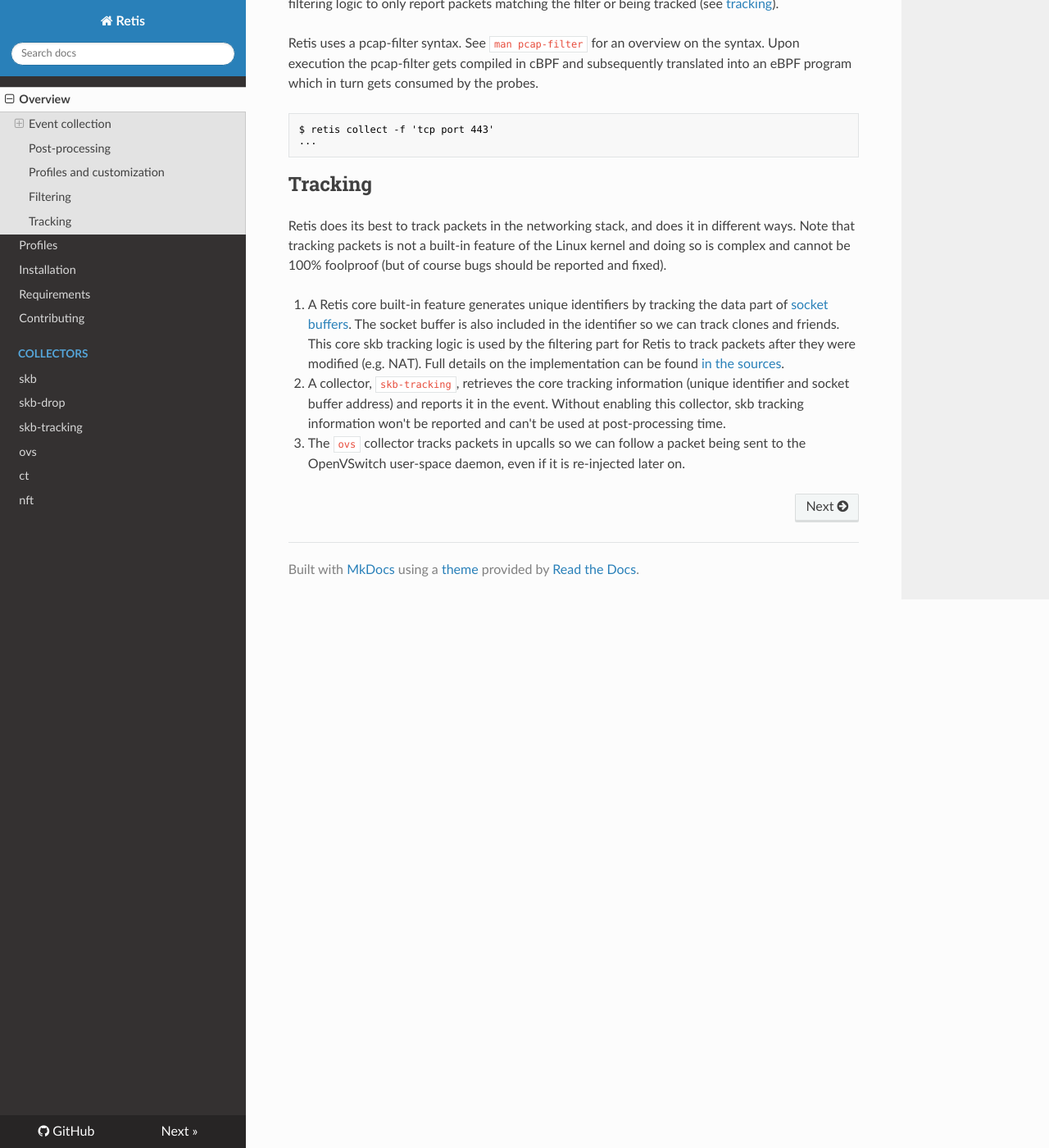
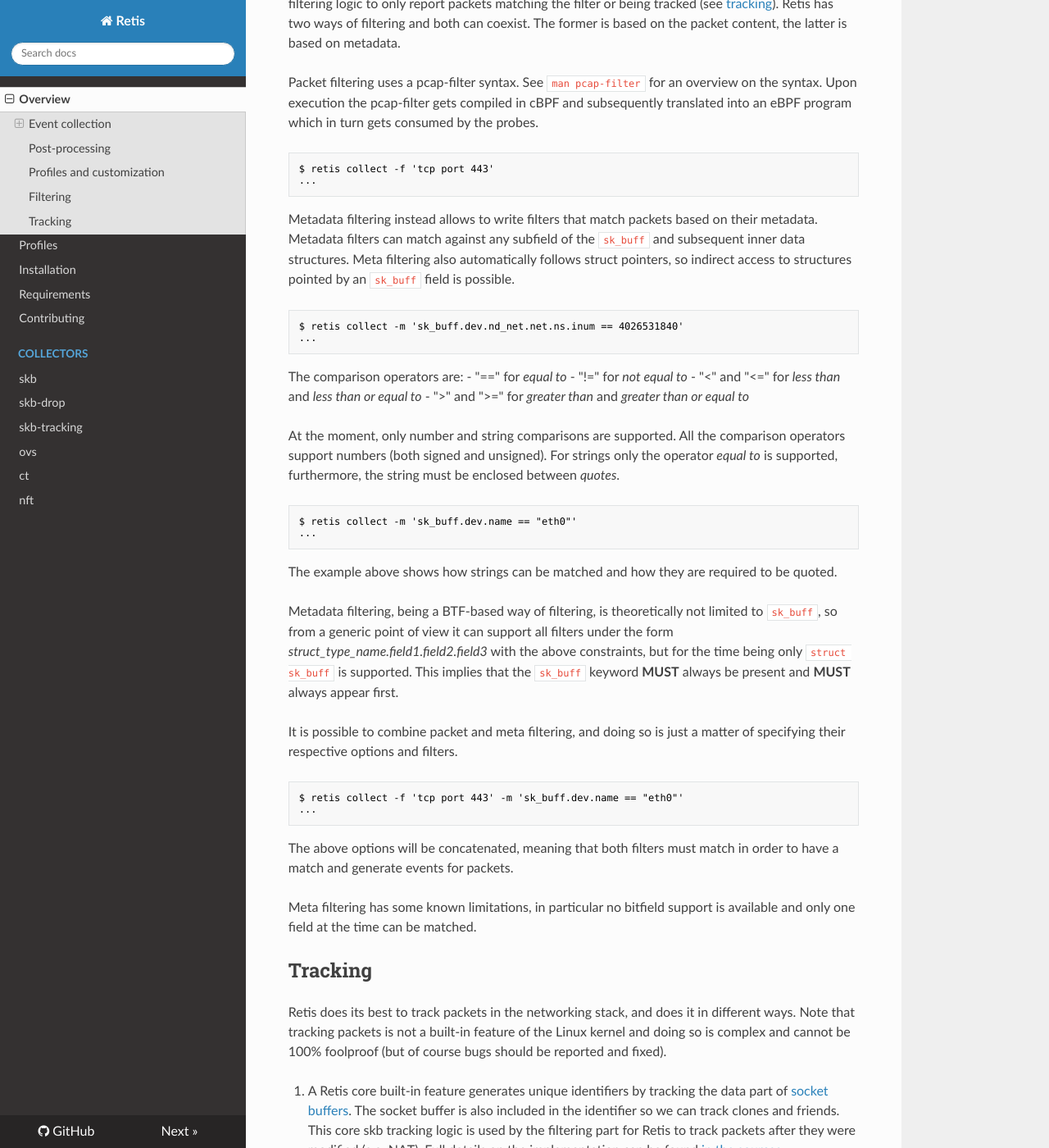
Before and after one commit to retis-org/retis, an MkDocs documentation site: the page built from docs/README.md, in a window 1280 px wide and 1400 px high, scrolled down 2916 px. Shown: the whole window at 82% size. Built offline with MkDocs 1.6.1, drawn with Linux system fonts in a browser that asks for light colours; nearby versions of some CDN libraries.

Commit message:
meta filter: add documentation.
Signed-off-by: Paolo Valerio <pvalerio@redhat.com>

````diff
--- a/docs/README.md
+++ b/docs/README.md
@@ -148,15 +148,71 @@
 Tracing packets can generate a lot of events, some of which are not interesting.
 Retis implements a filtering logic to only report packets matching the filter or
 being tracked (see [tracking](#tracking)).
+Retis has two ways of filtering and both can coexist. The former is based
+on the packet content, the latter is based on metadata.
 
-Retis uses a pcap-filter syntax. See `man pcap-filter` for an overview on the
-syntax. Upon execution the pcap-filter gets compiled in cBPF and subsequently
-translated into an eBPF program which in turn gets consumed by the probes.
+Packet filtering uses a pcap-filter syntax. See `man pcap-filter` for an
+overview on the syntax. Upon execution the pcap-filter gets compiled in cBPF
+and subsequently translated into an eBPF program which in turn gets consumed by
+the probes.
 
 ```none
 $ retis collect -f 'tcp port 443'
 ...
 ```
+
+Metadata filtering instead allows to write filters that match packets based
+on their metadata.
+Metadata filters can match against any subfield of the `sk_buff` and subsequent
+inner data structures.
+Meta filtering also automatically follows struct pointers, so indirect access to
+structures pointed by an `sk_buff` field is possible.
+
+```none
+$ retis collect -m 'sk_buff.dev.nd_net.net.ns.inum == 4026531840'
+...
+```
+
+The comparison operators are:
+- "==" for *equal to*
+- "!=" for *not equal to*
+- "<" and "<=" for *less than* and *less than or equal to*
+- ">" and ">=" for *greater than* and *greater than or equal to*
+
+At the moment, only number and string comparisons are supported.
+All the comparison operators support numbers (both signed and unsigned).
+For strings only the operator *equal to* is supported, furthermore, the
+string must be enclosed between *quotes*.
+
+```none
+$ retis collect -m 'sk_buff.dev.name == "eth0"'
+...
+```
+
+The example above shows how strings can be matched and how they are
+required to be quoted.
+
+Metadata filtering, being a BTF-based way of filtering, is theoretically
+not limited to `sk_buff`, so from a generic point of view it can support
+all filters under the form *struct_type_name.field1.field2.field3* with
+the above constraints, but for the time being only `struct sk_buff` is
+supported.
+This implies that the `sk_buff` keyword **MUST** always be present and **MUST**
+always appear first.
+
+It is possible to combine packet and meta filtering, and doing so is just a
+matter of specifying their respective options and filters.
+
+```none
+$ retis collect -f 'tcp port 443' -m 'sk_buff.dev.name == "eth0"'
+...
+```
+
+The above options will be concatenated, meaning that both filters must match
+in order to have a match and generate events for packets.
+
+Meta filtering has some known limitations, in particular no bitfield
+support is available and only one field at the time can be matched.
 
 ## Tracking
 
````
